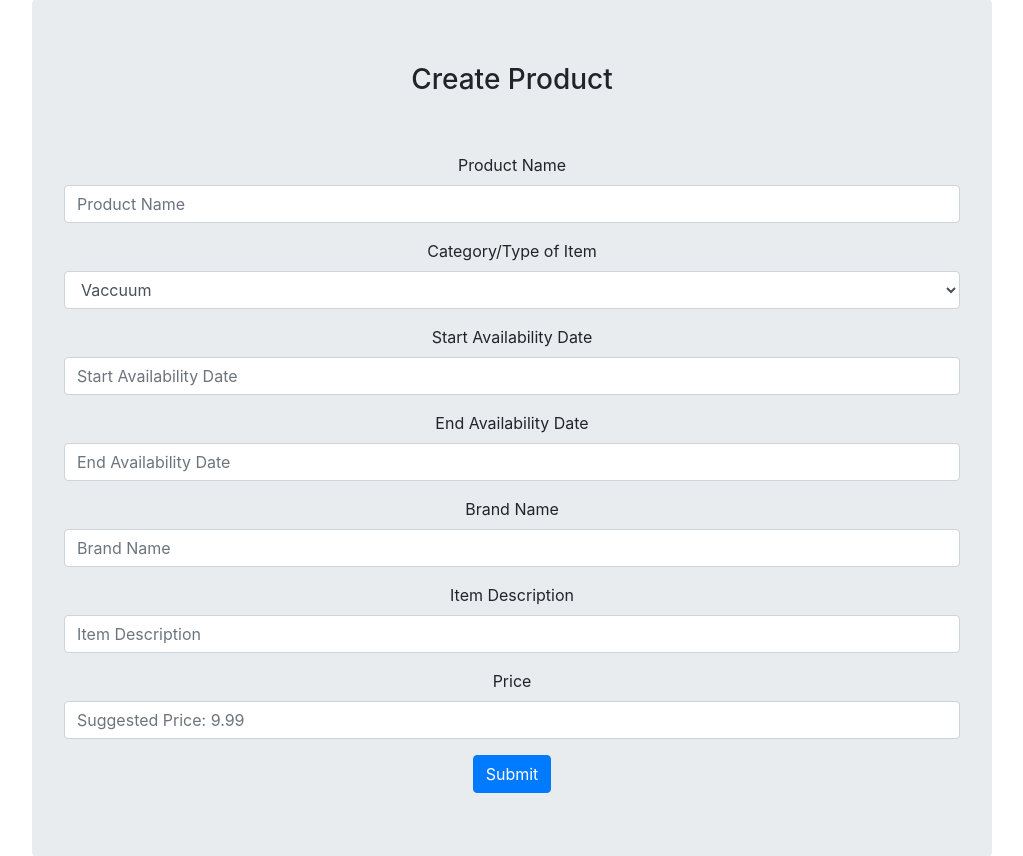
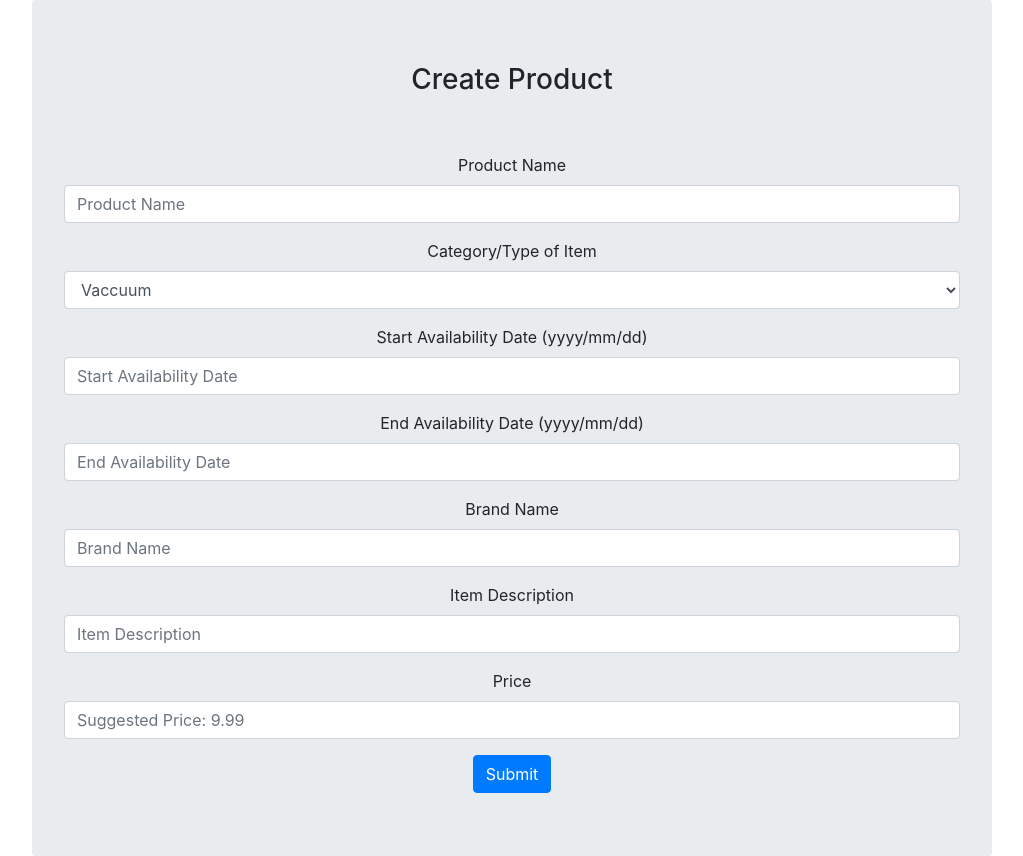
Before and after one commit to FSSoar/GarageSale, a Flask app: template templates/createItem.html in a window 1280 px wide. Shown: the part 129-985 px from the top of the page, without its empty margins (128-1151 px from the left). Run offline with Flask 2, Linux system fonts and the light colour scheme; the template is opened without the code that fills it, so the values that code supplies are empty; some libraries are stand-ins or nearby versions.

Commit message:
updated date format

```diff
--- a/templates/createItem.html
+++ b/templates/createItem.html
@@ -71,11 +71,11 @@
                   </select>
                 </div>
                 <div class="form-group">
-                    <label for="formGroupExampleInput2">Start Availability Date</label>
+                    <label for="formGroupExampleInput2">Start Availability Date (yyyy/mm/dd)</label>
                     <input type="text" class="form-control" id="formGroupExampleInput2" placeholder="Start Availability Date" name="start">
                 </div>
                 <div class="form-group">
-                        <label for="formGroupExampleInput2">End Availability Date</label>
+                        <label for="formGroupExampleInput2">End Availability Date (yyyy/mm/dd)</label>
                         <input type="text" class="form-control" id="formGroupExampleInput2" placeholder="End Availability Date" name="end">
                 </div>
                 <div class="form-group">
```
